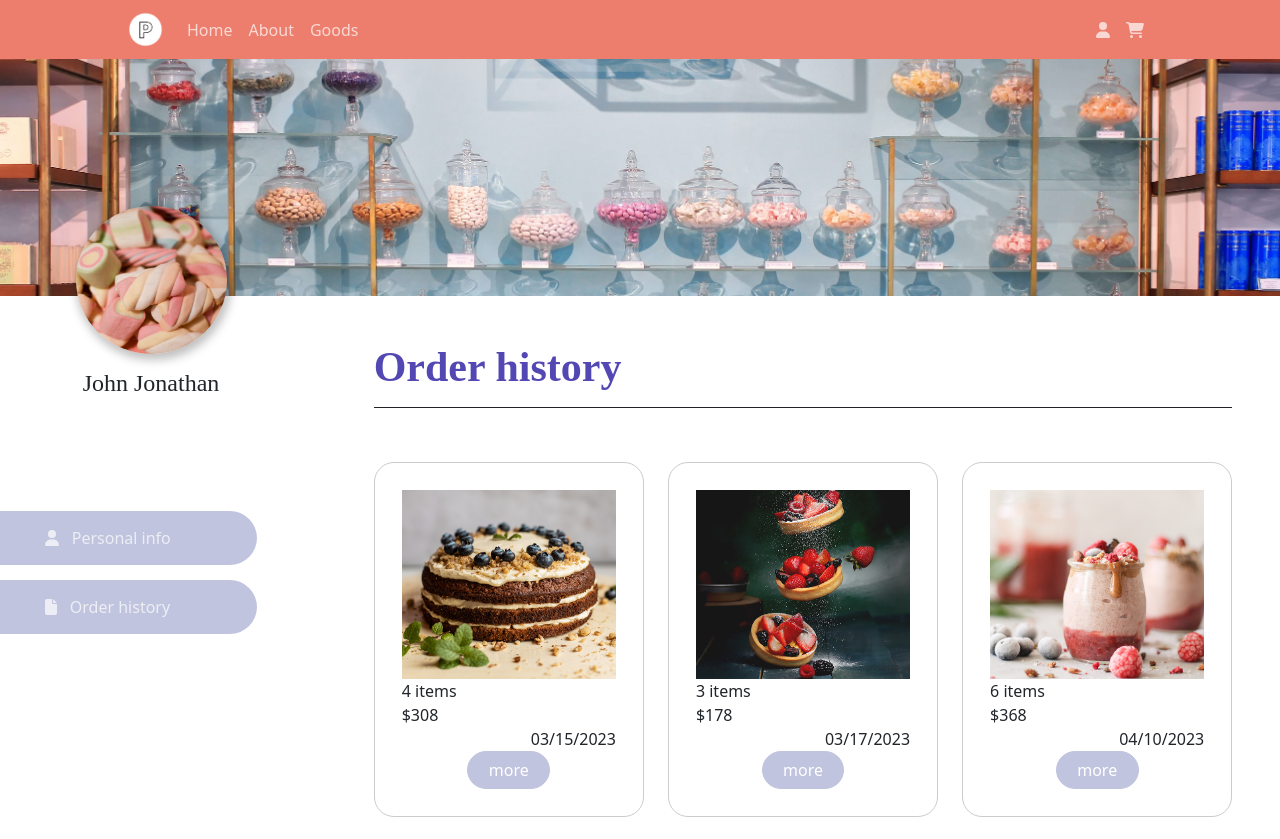
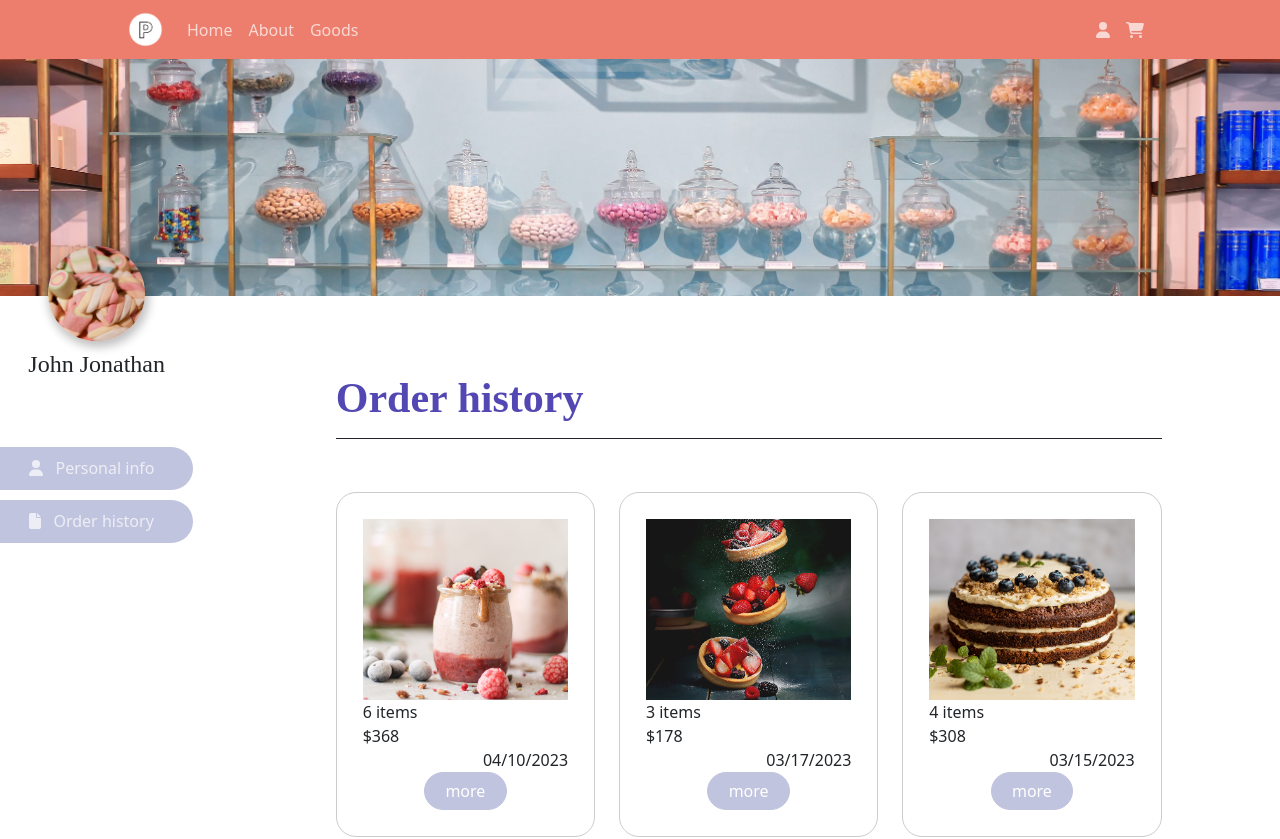
Before and after one commit to KatoToyoki/dessert-shop, a Next.js app: page /user in a window 1280 px wide. Shown: the top 839 px of the page. Built offline with nearby package versions, Linux system fonts and the light colour scheme.

Commit message:
cart remove items wig

```diff
--- a/src/components/BoughtPage.tsx
+++ b/src/components/BoughtPage.tsx
@@ -1,8 +1,35 @@
 import React from 'react'
+import CartItem from './CartItem';
+import PButton from './PButton';
 
-const BoughtPage = () => {
+interface Props {
+    item_id: number;
+    quantity: number;
+}
+
+interface Input {
+    title: string;
+    cartContainer: Props[];
+    total: number;
+    updateTotal?: (subtotal: number, id: number) => void;
+    removeItem?: (id: number) => void;
+    isCart: boolean;
+    isButtonNeeded: boolean;
+}
+
+const BoughtPage = ({ title, cartContainer, total, updateTotal, removeItem, isCart, isButtonNeeded }: Input) => {
+
     return (
-        <div>
+        <div className='bg flex-wrapper'>
+            <span className='titleWhite'>{title}</span>
+            {cartContainer.map((data) => {
+                return (
+                    <CartItem item_id={data.item_id} quantity={data.quantity} removeItem={removeItem} updateTotal={updateTotal} isCart={isCart} />
+                )
+            })}
+            <hr className='white_bg' />
+            <div className='center title2'>Total : ${total}</div> <br />
+            {isButtonNeeded ? <PButton text='Submit' url='' /> : ""}
 
         </div>
     )
--- a/src/components/CartItem.tsx
+++ b/src/components/CartItem.tsx
@@ -1,6 +1,5 @@
-import React, { useEffect } from 'react'
+import React from 'react'
 import { Col, Row } from "react-bootstrap"
-
 import { FontAwesomeIcon } from '@fortawesome/react-fontawesome';
 import { faTrash } from "@fortawesome/free-solid-svg-icons";
 
@@ -9,7 +8,9 @@ import goodsData from '@/pages/goods/goodsData.json';
 interface Input {
     item_id: number,
     quantity: number,
-    updateTotal: (subtotal: number, id: number) => void;
+    updateTotal?: (subtotal: number, id: number) => void;
+    removeItem?: (id: number) => void;
+    isCart: boolean;
 }
 
 interface Props extends Input {
@@ -18,8 +19,8 @@ interface Props extends Input {
     subtotal: number
 }
 
-const CartItem = ({ item_id, quantity, updateTotal }: Input) => {
-    let data: Props = { item_id, quantity, updateTotal, name: "", imgUrl: "", subtotal: 0 };
+const CartItem = ({ item_id, quantity, updateTotal, removeItem, isCart }: Input) => {
+    let data: Props = { item_id, quantity, updateTotal, name: "", imgUrl: "", subtotal: 0, isCart: false };
     const matchingGood = goodsData.find((goods) => goods.id === data.item_id);
 
     if (matchingGood) {
@@ -29,7 +30,9 @@ const CartItem = ({ item_id, quantity, updateTotal }: Input) => {
 
     }
 
-    updateTotal(data.subtotal, data.item_id);
+    if (updateTotal) {
+        updateTotal(data.subtotal, data.item_id);
+    }
 
     return (
         <div className='cart_item' style={{ margin: '2% 0 2% 0' }}>
@@ -51,7 +54,9 @@ const CartItem = ({ item_id, quantity, updateTotal }: Input) => {
                 </Col>
 
                 <Col xs={4} md={2} className='right'>
-                    <FontAwesomeIcon icon={faTrash} className='trash' />
+                    {isCart && removeItem && (
+                        <FontAwesomeIcon icon={faTrash} className='trash' onClick={() => removeItem(data.item_id)} />
+                    )}
                 </Col>
             </Row>
         </div>
--- a/src/components/History.tsx
+++ b/src/components/History.tsx
@@ -6,7 +6,7 @@ import historyData from '@/pages/cart/boughtData.json'
 
 const History = () => {
     return (
-        <div style={{ padding: '5%' }}>
+        <div>
             <div className='info_title'>Order history</div>
             <hr style={{ opacity: '1' }} /><br />
 
--- a/src/components/HistoryItem.tsx
+++ b/src/components/HistoryItem.tsx
@@ -1,5 +1,4 @@
 import React from 'react'
-import { Col, Row } from "react-bootstrap"
 import PButton from './PButton'
 import historyData from '@/pages/cart/boughtData.json'
 import goodsData from '@/pages/goods/goodsData.json';
@@ -22,13 +21,15 @@ const HistoryItem = ({ id }: { id: number }) => {
         }, 0);
     }
 
+    const url = `/user/history/${id}`
+
     return (
         <div className='history_container'>
             <img src={firstItem?.imgUrl} />
             <div>{record?.items.length} items</div>
             <div>${Total}</div>
             <div className='right'>{record?.time}</div>
-            <PButton text='more' url='' />
+            <PButton text='more' url={url} />
         </div>
     )
 }
--- a/src/components/Info.tsx
+++ b/src/components/Info.tsx
@@ -4,7 +4,7 @@ import InfoItem from './InfoItem';
 
 const Info = () => {
     return (
-        <div className='info'>
+        <div>
             <div className='info_title'>Personal info</div>
             <hr style={{ opacity: '1' }} />
             <InfoItem text="Name" isMore={false} />
--- a/src/components/PButton.tsx
+++ b/src/components/PButton.tsx
@@ -7,9 +7,10 @@ import { Button } from "react-bootstrap"
 interface Props {
     text: string;
     url: string;
+    removeItem?: (id: number) => void;
 }
 
-const PButton = ({ text, url }: Props) => {
+const PButton = ({ text, url, removeItem }: Props) => {
     let button = (
         <Button className="news_button button2_bg">
             &nbsp; {text} &nbsp;
--- a/src/pages/cart/boughtData.json
+++ b/src/pages/cart/boughtData.json
@@ -1,44 +1,4 @@
 [
-    {
-        "recordID": 1,
-        "items": [
-            {
-                "item_id": 2,
-                "quantity": 3
-            },
-            {
-                "item_id": 5,
-                "quantity": 14
-            },
-            {
-                "item_id": 6,
-                "quantity": 10
-            },
-            {
-                "item_id": 8,
-                "quantity": 4
-            }
-        ],
-        "time": "03/15/2023"
-    },
-    {
-        "recordID": 2,
-        "items": [
-            {
-                "item_id": 4,
-                "quantity": 6
-            },
-            {
-                "item_id": 3,
-                "quantity": 10
-            },
-            {
-                "item_id": 1,
-                "quantity": 6
-            }
-        ],
-        "time": "03/17/2023"
-    },
     {
         "recordID": 3,
         "items": [
@@ -68,5 +28,45 @@
             }
         ],
         "time": "04/10/2023"
+    },
+    {
+        "recordID": 2,
+        "items": [
+            {
+                "item_id": 4,
+                "quantity": 6
+            },
+            {
+                "item_id": 3,
+                "quantity": 10
+            },
+            {
+                "item_id": 1,
+                "quantity": 6
+            }
+        ],
+        "time": "03/17/2023"
+    },
+    {
+        "recordID": 1,
+        "items": [
+            {
+                "item_id": 2,
+                "quantity": 3
+            },
+            {
+                "item_id": 5,
+                "quantity": 14
+            },
+            {
+                "item_id": 6,
+                "quantity": 10
+            },
+            {
+                "item_id": 8,
+                "quantity": 4
+            }
+        ],
+        "time": "03/15/2023"
     }
 ]
--- a/src/pages/cart/index.tsx
+++ b/src/pages/cart/index.tsx
@@ -1,6 +1,5 @@
-import CartItem from '@/components/CartItem';
 import React, { useState } from 'react'
-import PButton from '@/components/PButton';
+import BoughtPage from '@/components/BoughtPage';
 
 interface Props {
     item_id: number;
@@ -21,6 +20,16 @@ const Cart = () => {
 
     const [cartContainer, setCartContainer] = useState<Props[]>(initialData);
 
+    const removeItem = (id: number) => {
+        setCartContainer((prevCartContainer) => {
+            const updateCartContainer = prevCartContainer.filter(
+                (item) => item.item_id !== id
+            );
+            return updateCartContainer;
+        })
+
+
+    }
 
     const [total, setTotal] = useState<number[]>([]);
     const [total_count, setTotalCount] = useState(0);
@@ -32,6 +41,7 @@ const Cart = () => {
                 isExist = true;
             }
         }
+
         if (!isExist) {
             setTotal((prevTotal) => [...prevTotal, id, subtotal]);
             setTotalCount((prevTotal) => prevTotal + subtotal);
@@ -39,17 +49,7 @@ const Cart = () => {
     }
 
     return (
-        <div className='bg flex-wrapper'>
-            <span className='titleWhite'>Cart</span>
-            {cartContainer.map((data) => {
-                return (
-                    <CartItem item_id={data.item_id} quantity={data.quantity} updateTotal={updateTotal} />
-                )
-            })}
-            <hr className='white_bg' />
-            <div className='center title2'>Total : ${total_count}</div> <br />
-            <PButton text='Submit' url='' />
-        </div>
+        <BoughtPage title='Cart' cartContainer={cartContainer} total={total_count} updateTotal={updateTotal} removeItem={removeItem} isCart={true} isButtonNeeded={true} />
     )
 }
 
--- a/src/pages/news/[newsID].tsx
+++ b/src/pages/news/[newsID].tsx
@@ -2,7 +2,6 @@ import React from 'react'
 import '@/style/globals.css';
 import { useRouter } from 'next/router';
 import { Col, Row } from "react-bootstrap"
-
 import newsData from '@/pages/home/newsData.json'
 import NotFound from '@/components/NotFound';
 
@@ -21,7 +20,6 @@ const EachNews = () => {
     const id = Array.isArray(newsID) ? newsID[0] : newsID;
     const data: Props = { id: null, imgUrl: "", title: "", date: "", smallTitle: "", content: "" };
     const foundNews = newsData.find((news) => news.id.toString() === id);
-
 
     if (foundNews) {
         Object.assign(data, foundNews);
--- a/src/pages/user/history/[historyID].tsx
+++ b/src/pages/user/history/[historyID].tsx
@@ -1,11 +1,35 @@
+import BoughtPage from '@/components/BoughtPage'
 import React from 'react'
+import { useRouter } from 'next/router';
+import goodsData from '@/pages/goods/goodsData.json';
+import historyData from '@/pages/cart/boughtData.json'
 
 const HistoryEach = () => {
-    return (
-        <div>
-            kkk
-        </div>
-    )
+    const router = useRouter();
+    const { historyID } = router.query;
+    const id = Array.isArray(historyID) ? historyID[0] : historyID;
+    const record = historyData.find((item) => item.recordID.toString() === id);
+    const title = record?.time + " : " + (record?.items.length)?.toString() + " items";
+    let Total = 0;
+    if (record != undefined) {
+        Total = record.items.reduce((accumulator, item) => {
+            const foundItem = goodsData.find((goods) => goods.id === item.item_id);
+
+            if (foundItem) {
+                const subtotal = item.quantity * foundItem.price;
+                accumulator += subtotal;
+            }
+            return accumulator;
+        }, 0);
+    }
+
+    if (record) {
+        return (
+            <div>
+                <BoughtPage title={title} cartContainer={record?.items} total={Total} isCart={false} isButtonNeeded={false} />
+            </div>
+        )
+    }
 }
 
 export default HistoryEach
--- a/src/pages/user/index.tsx
+++ b/src/pages/user/index.tsx
@@ -23,7 +23,7 @@ const User = () => {
                 <Col xs={12} md={12}>
                     <img src='/images/user.jpg' />
                 </Col>
-                <Col xs={12} md={3}>
+                <Col xs={12} md={2}>
                     <Row className='userIcon'>
                         <Col xs={12} className='center'>
                             <img src='/images/head.jpg' className='userImg' />
@@ -40,7 +40,7 @@ const User = () => {
                         <FontAwesomeIcon icon={faFile} className='white_word' /> &nbsp; <span className='white_word'>Order history</span>
                     </div>
                 </Col>
-                <Col xs={12} md={9}>
+                <Col xs={12} md={10} style={{ padding: '6% 10% 6% 10%' }}>
                     {/* <Info /> */}
                     <History />
                 </Col>
--- a/src/style/globals.css
+++ b/src/style/globals.css
@@ -312,8 +312,7 @@ p {
 .userIcon {
     position: relative;
     z-index: 1;
-    top: -90px;
-
+    top: -50px;
 }
 
 .userImg {
@@ -331,7 +330,6 @@ p {
     border-radius: 0px 30px 30px 0px;
     background-color: var(--button2);
     padding: 5% 5% 5% 15%;
-    width: 85%;
     cursor: pointer;
     margin: 5% 0% 5% 0%;
 
```
